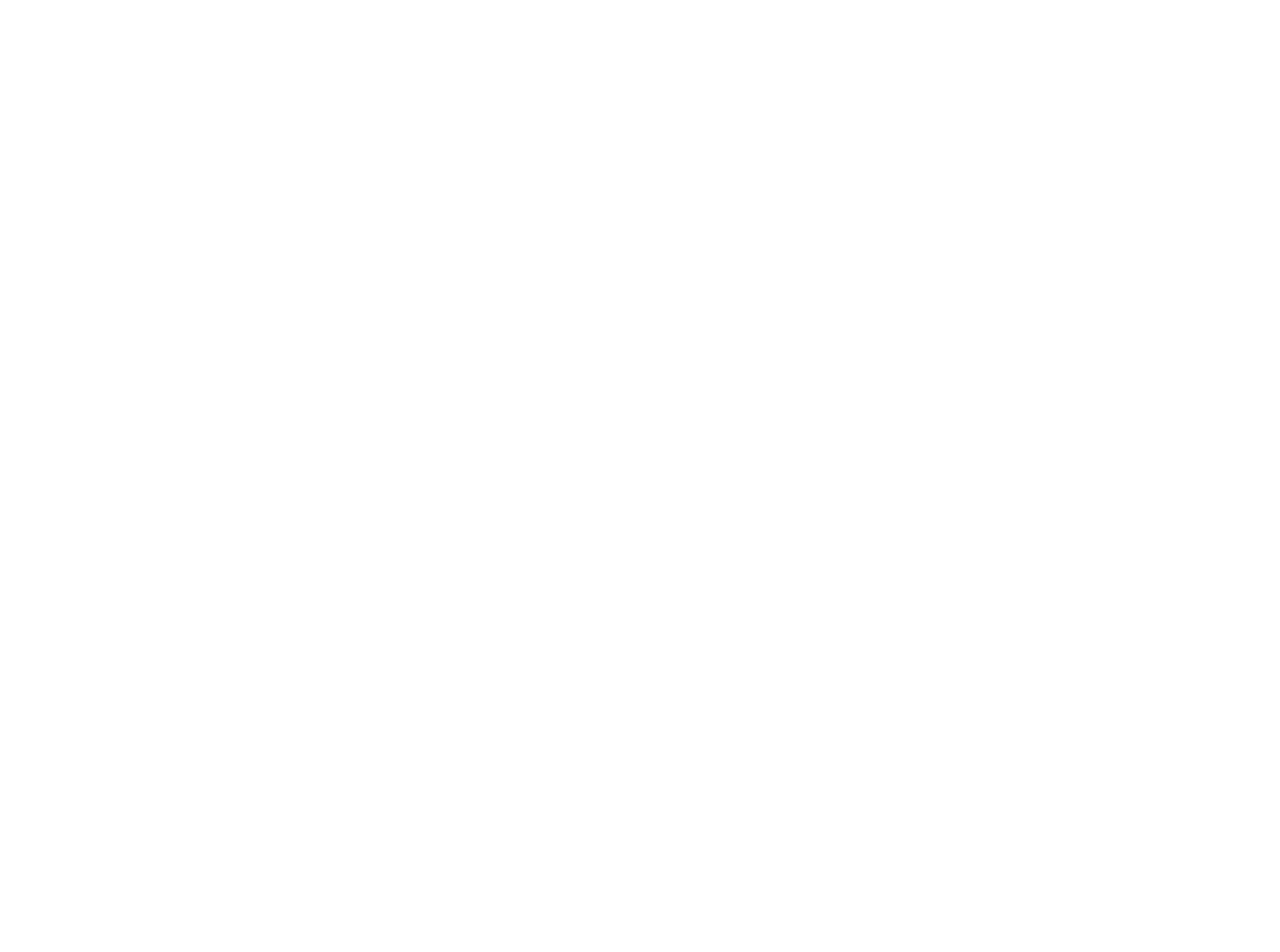
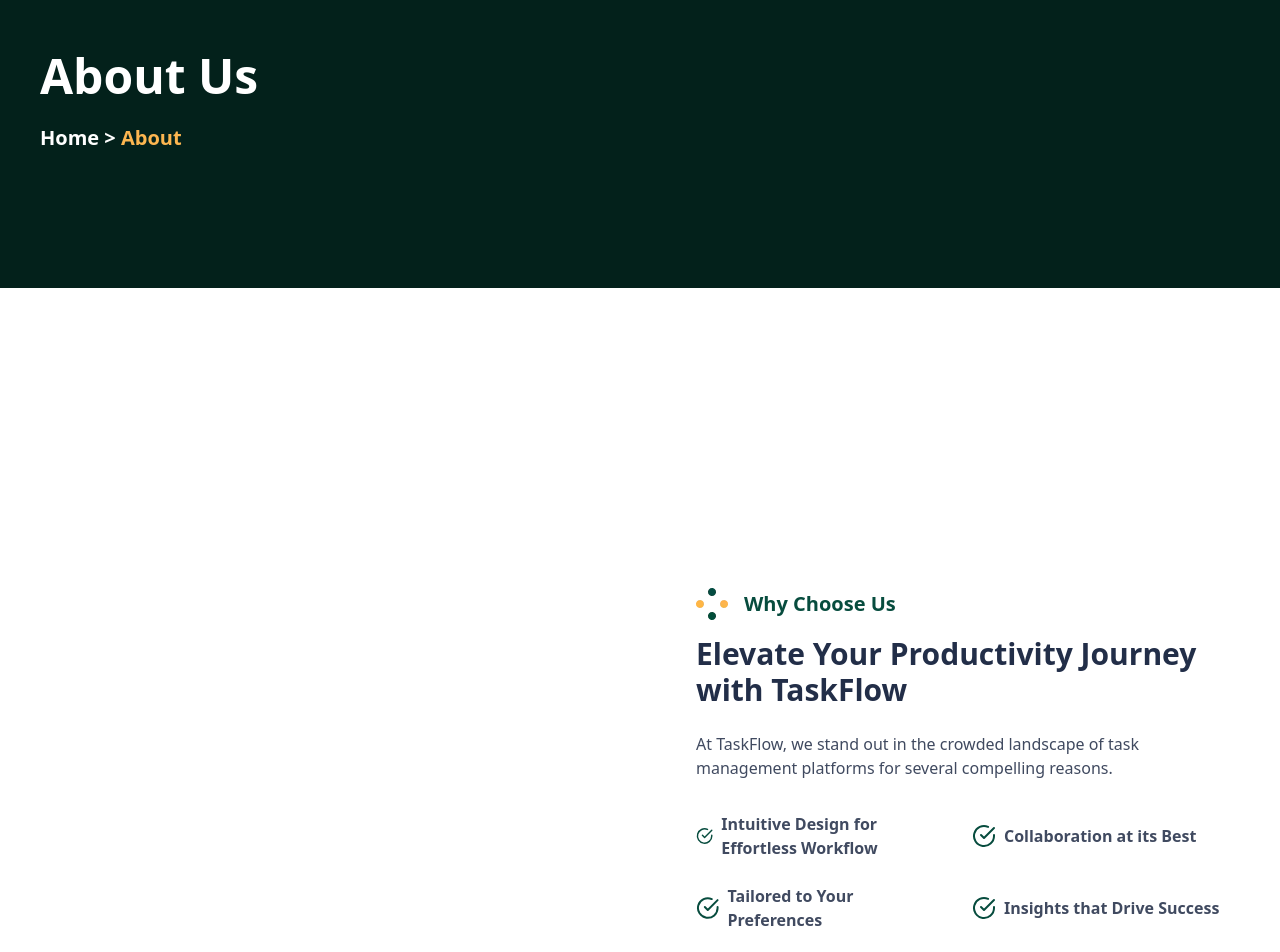
Before and after one commit to Rashedul-Hoque-Rashed/task-management-client, a React (Vite) app: page /about in a window 1280 px wide. Before the commit this address had no page. Shown: the part 100-1052 px from the top of the page. Before the commit the page ends 800 px from the top, so only its background shows below. Built offline with nearby package versions, Linux system fonts and the light colour scheme.

Commit message:
create about page

```diff
--- /dev/null
+++ b/src/Components/AskedQuestions.jsx
@@ -0,0 +1,61 @@
+import icon from '../assets/icons/title_vector.webp'
+
+
+const AskedQuestions = () => {
+
+    const faqData = [
+        {
+          "question": "What is TaskFlow?",
+          "answer": " TaskFlow is a cutting-edge task management platform designed to simplify and enhance your daily workflow. It provides intuitive features, collaboration tools, and insights to help individuals and teams achieve their goals with ease."
+        },
+        {
+          "question": "How can I get started with TaskFlow?",
+          "answer": "Getting started with TaskFlow is easy! Simply visit our website, click on the 'Sign Up' button, and follow the on-screen instructions to create your account. Once registered, you can explore the features and start managing your tasks efficiently."
+        },
+        {
+          "question": "Is TaskFlow suitable for teams?",
+          "answer": "Absolutely! TaskFlow is designed to cater to both individual users and teams. With collaborative features such as sharing, commenting, and customizable settings, our platform is perfect for enhancing teamwork and communication."
+        },
+        {
+          "question": "Can I customize the settings according to my preferences?",
+          "answer": "Yes, you can! TaskFlow offers a range of customization options. Tailor the platform to suit your unique preferences, including personalized settings, themes, and notifications. Make TaskFlow work for you."
+        },
+        {
+          "question": "What kind of insights does TaskFlow provide?",
+          "answer": "TaskFlow provides valuable insights into your productivity through advanced analytics and reporting tools. Identify patterns, track progress, and make informed decisions to optimize your workflow for success."
+        }
+      ]
+
+    return (
+        <div data-aos="zoom-in" data-aos-duration="2000" className="my-24 px-4 md:px-10 max-w-[1620px] mx-auto overflow-x-hidden">
+
+
+            <div className='text-center max-w-[856px] mx-auto px-4'>
+                <div className='flex items-center gap-4 justify-center'>
+                    <img src={icon} alt="" />
+                    <h4 className="text-xl lg:text-2xl font-semibold text-[#074c3e]">Frequently Asked Questions</h4>
+                </div>
+                <h2 className="text-2xl md:text-3xl lg:text-4xl font-semibold mt-4 mb-4 md:mb-6 leading-snug text-[#222e48]">Find Answers to Common Questions</h2>
+                <p className="md:text-lg mb-6 text-[#404A60]">We have compiled a list of frequently asked questions to provide you with quick and helpful answers. If you have a question that is not addressed below</p>
+            </div>
+
+
+            <div className="mt-16">
+                {
+                    faqData.map(faq => <details key={faq.question} className="w-full rounded-xl bg-base-200">
+                        <summary className="px-6 py-10 text-[#222e48] text-xl font-semibold">
+                            {faq.question}
+                        </summary>
+                        <p className="px-6 py-10 pt-0 ml-4 -mt-4 text-[#222e48] text-lg font-medium">
+                            {faq.answer}
+                        </p>
+                    </details>)
+                }
+            </div>
+
+
+        </div>
+    );
+};
+
+export default AskedQuestions;
--- /dev/null
+++ b/src/Components/WhyUs.jsx
@@ -0,0 +1,49 @@
+import icon from '../assets/icons/title_vector.webp'
+import whyUsImg from "../assets/images/why-us.png"
+import { FiCheckCircle } from "react-icons/fi";
+
+
+
+const WhyUs = () => {
+    return (
+        <div className='my-24 overflow-x-hidden'>
+            <div className="px-4 md:px-10 py-28 flex items-center justify-center gap-20 flex-col-reverse lg:flex-row max-w-[1620px] mx-auto">
+                <div data-aos="fade-right" data-aos-duration="2000" className="flex-1">
+                    <img src={whyUsImg} alt="" />
+                </div>
+
+
+                <div data-aos="fade-left" data-aos-duration="2000" className="flex-1">
+                    <div className='max-w-[856px] mx-auto px-4'>
+                        <div className='flex items-center gap-4 justify-start'>
+                            <img src={icon} alt="" />
+                            <h4 className="text-lg md:text-xl font-semibold text-[#074c3e]">Why Choose Us</h4>
+                        </div>
+                        <h2 className="text-xl md:text-2xl lg:text-3xl font-semibold mt-4 mb-4 md:mb-6 leading-snug text-[#222e48]">Elevate Your Productivity Journey with TaskFlow</h2>
+                        <p className="mb-6 text-[#404A60]">At TaskFlow, we stand out in the crowded landscape of task management platforms for several compelling reasons.</p>
+                    </div>
+                    <div className="grid grid-cols-1 md:grid-cols-2 gap-6 text-[#404A60] text-base font-semibold my-8 px-4">
+                        <div className="flex items-center gap-2">
+                            <FiCheckCircle className="w-6 h-6 text-[#074c3e]" />
+                            <h6>Intuitive Design for Effortless Workflow</h6>
+                        </div>
+                        <div className="flex items-center gap-2">
+                            <FiCheckCircle className="w-6 h-6 text-[#074c3e]" />
+                            <h6>Collaboration at its Best</h6>
+                        </div>
+                        <div className="flex items-center gap-2">
+                            <FiCheckCircle className="w-6 h-6 text-[#074c3e]" />
+                            <h6>Tailored to Your Preferences</h6>
+                        </div>
+                        <div className="flex items-center gap-2">
+                            <FiCheckCircle className="w-6 h-6 text-[#074c3e]" />
+                            <h6>Insights that Drive Success</h6>
+                        </div>
+                    </div>
+                </div>
+            </div>
+        </div>
+    );
+};
+
+export default WhyUs;
--- /dev/null
+++ b/src/Pages/About.jsx
@@ -0,0 +1,22 @@
+import AskedQuestions from "../Components/AskedQuestions";
+import WhyUs from "../Components/WhyUs";
+
+
+const About = () => {
+    return (
+        <div>
+            <div className='bg-[#03211b] overflow-x-hidden'>
+                <div className="px-4 md:px-10 pt-32 pb-28 gap-10 max-w-[1620px] mx-auto">
+                    <div data-aos="fade-right" data-aos-duration="2000" className="">
+                        <h2 className="text-3xl md:text-4xl lg:text-5xl font-bold my-6 leading-snug text-white">About Us</h2>
+                        <p className="text-lg lg:text-xl font-semibold mb-6 text-white">Home &gt; <span className="text-[#fcb650]">About</span></p>
+                    </div>
+                </div>
+            </div>
+            <WhyUs/>
+            <AskedQuestions/>
+        </div>
+    );
+};
+
+export default About;
--- a/src/Routes/Routes.jsx
+++ b/src/Routes/Routes.jsx
@@ -4,6 +4,7 @@
 import SingIn from "../Pages/singIn";
 import SingUp from "../Pages/SingUp";
 import Contact from "../Pages/Contact";
+import About from "../Pages/About";
 
 export const router = createBrowserRouter([
     {
@@ -26,6 +27,10 @@
             path: '/contact',
             element: <Contact/>
         },
+        {
+            path: '/about',
+            element: <About/>
+        },
       ]
     },
   ]);
```
Also changed, not shown: src/assets/images/why-us.png (added).
